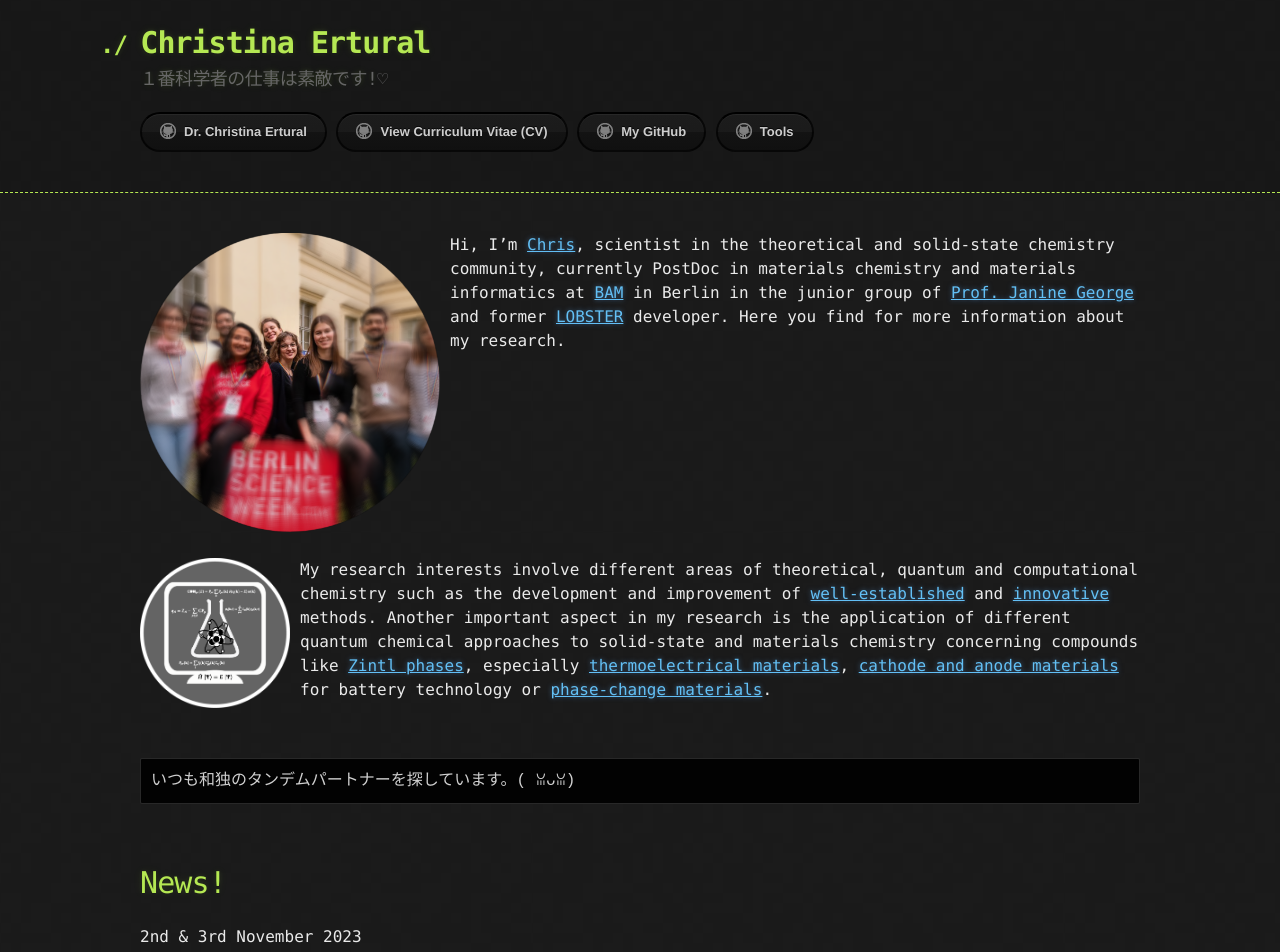
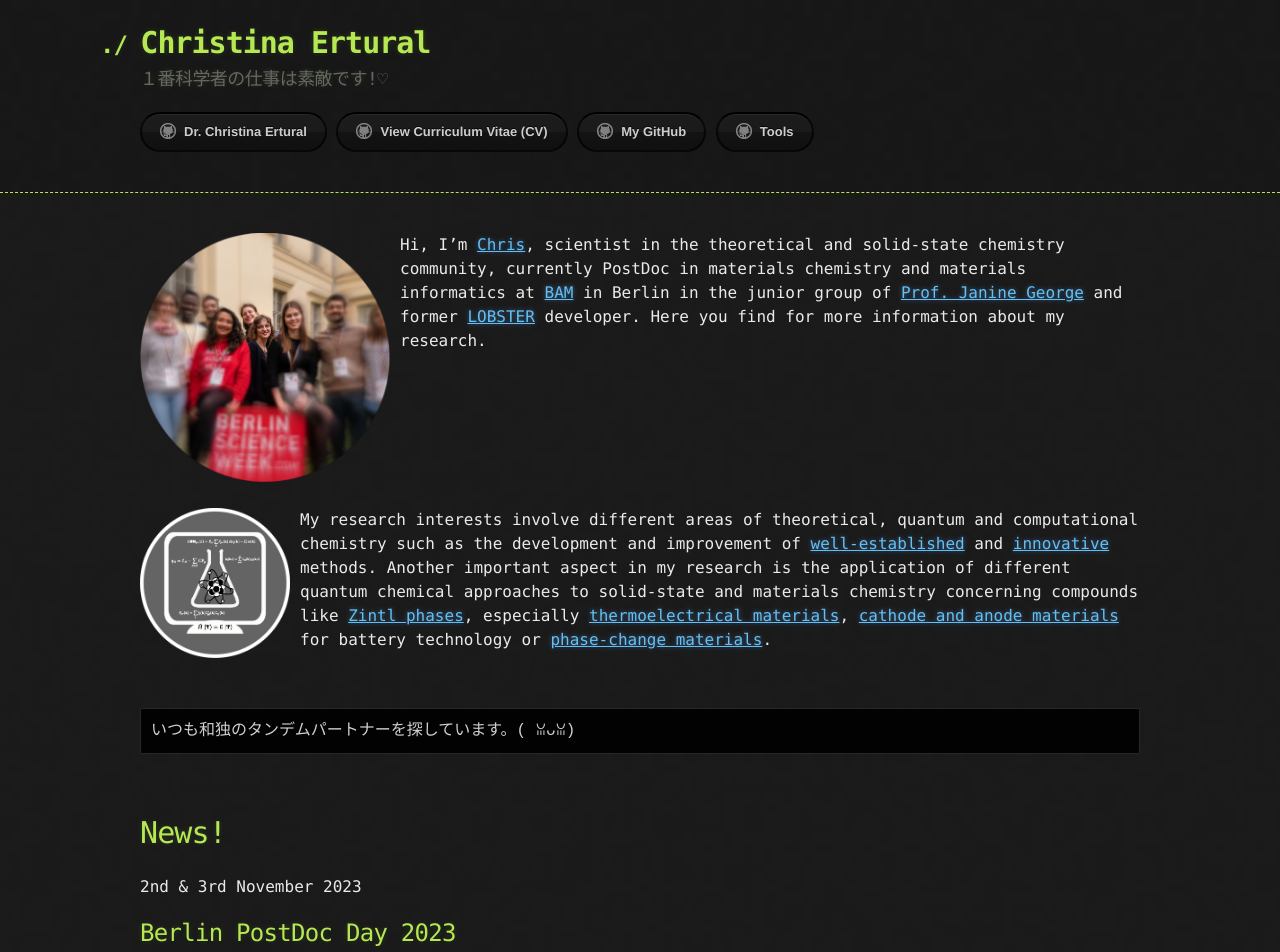
Before and after one commit to QuantumChemist/QuantumChemist.github.io, a Jekyll site: the page built from index.md, in a window 1280 px wide. Shown: the top 952 px of the page. Built offline with Jekyll 4.4.1, drawn with Linux system fonts in a browser that asks for light colours; grey boxes are pictures that could not be loaded.

Commit message:
Update index.md

```diff
--- a/index.md
+++ b/index.md
@@ -2,7 +2,7 @@
 layout: default
 ---
 
-<img hspace="20" align="right" src="https://github.com/QuantumChemist/QuantumChemist.github.io/blob/main/utils/pic2.png?raw=true" width="30%" height="10%"/>
+<img hspace="20" align="right" src="https://github.com/QuantumChemist/QuantumChemist.github.io/blob/main/utils/pic2.png?raw=true" width="25%" height="10%"/>
 
 Hi, I'm [Chris](https://g.co/kgs/Bi3Bdb), scientist in the theoretical and solid-state chemistry community, currently PostDoc in materials chemistry and materials informatics at [BAM](https://www.bam.de/) in Berlin in the junior group of [Prof. Janine George](https://www.bam.de/Content/EN/Standard-Articles/About-us/Jobs-and-Careers/Young-Science/junior-research-group-george-computational-materials-design.html) and former [LOBSTER](http://www.cohp.de/) developer. Here you find for more information about my research.
 
```
